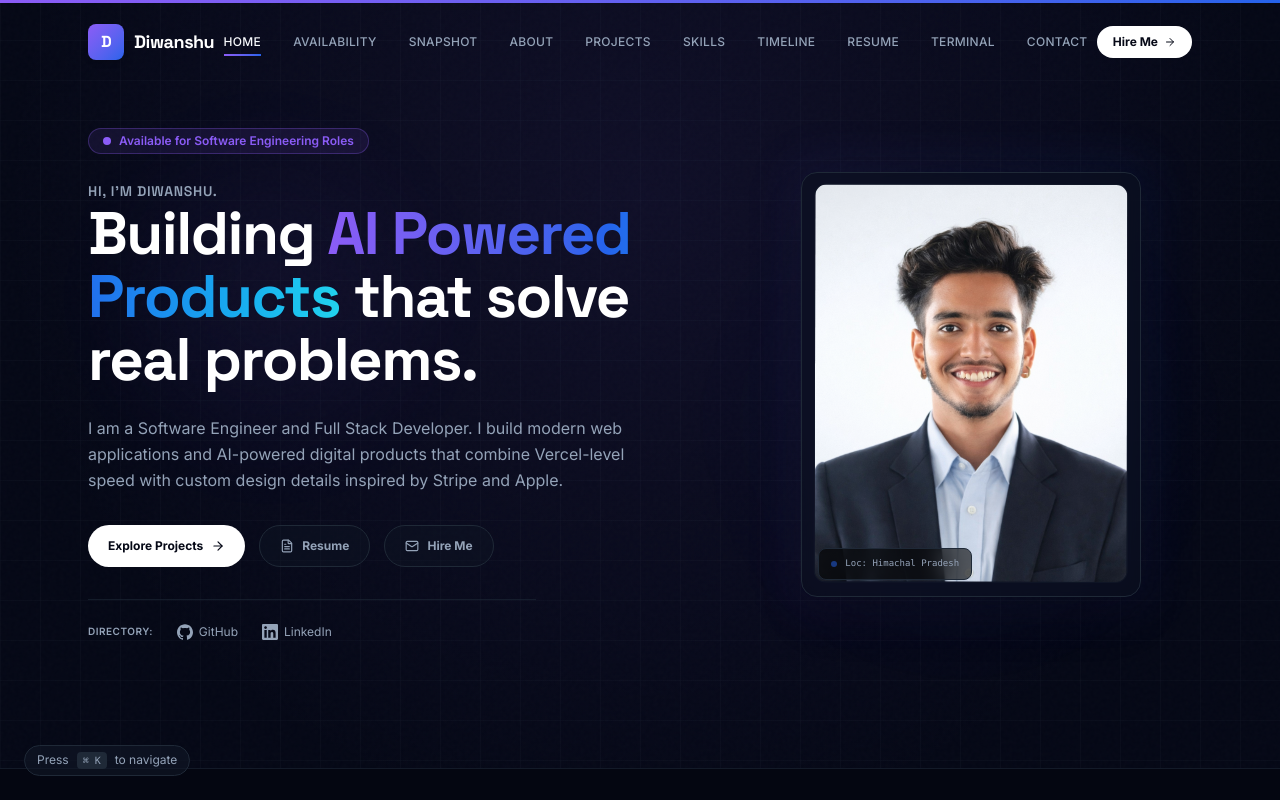
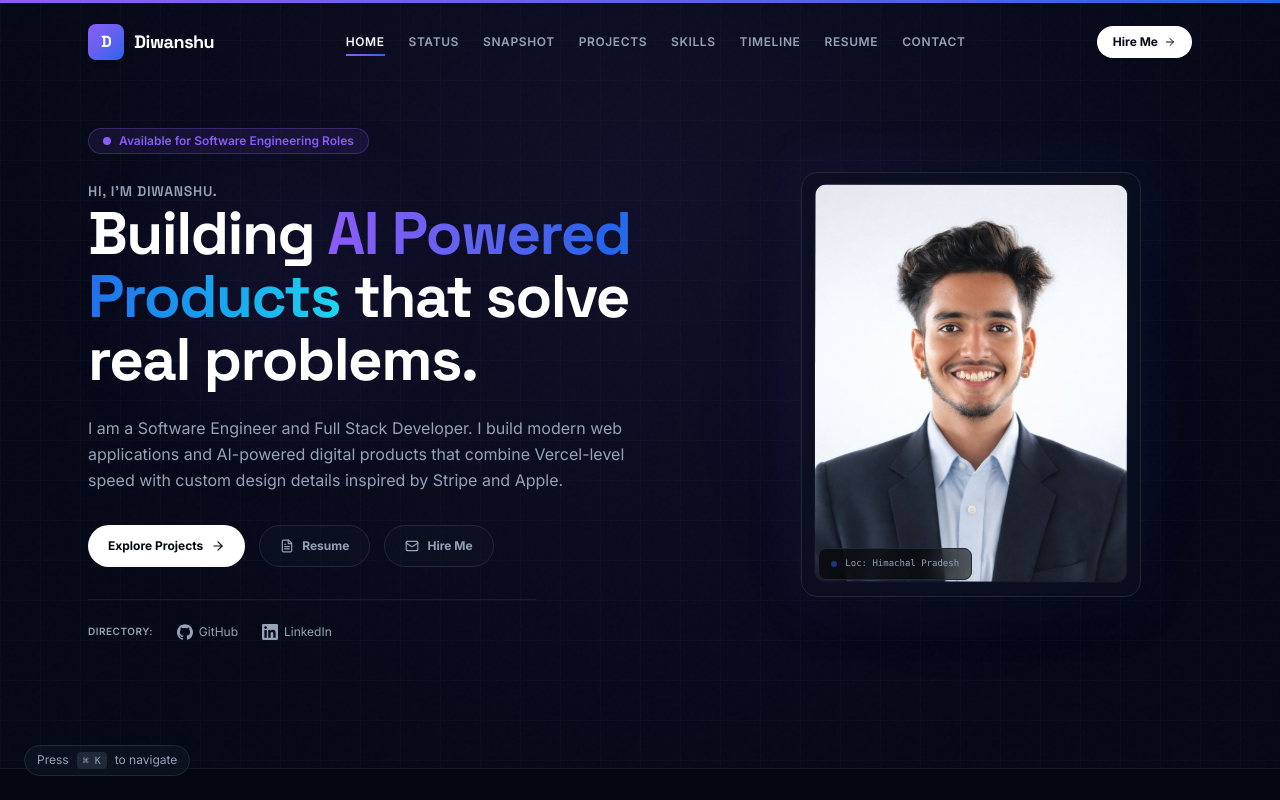
Before and after one commit to diwanshu200419-commits/portfolio, a Next.js app: page / in a window 1280 px wide. Shown: the top 800 px of the page. Built offline with nearby package versions, Linux system fonts and the light colour scheme.

Commit message:
fix: adjust navbar responsive breakpoints to xl and bento grid spans to md:col-span-2 to prevent layout squishing

```diff
--- a/src/components/Navbar.tsx
+++ b/src/components/Navbar.tsx
@@ -17,14 +17,12 @@ export default function Navbar() {
 
   const navLinks: NavLink[] = [
     { label: "Home", href: "#hero", id: "hero" },
-    { label: "Availability", href: "#availability", id: "availability" },
+    { label: "Status", href: "#availability", id: "availability" },
     { label: "Snapshot", href: "#snapshot", id: "snapshot" },
-    { label: "About", href: "#about", id: "about" },
     { label: "Projects", href: "#projects", id: "projects" },
     { label: "Skills", href: "#skills", id: "skills" },
     { label: "Timeline", href: "#timeline", id: "timeline" },
     { label: "Resume", href: "#resume", id: "resume" },
-    { label: "Terminal", href: "#terminal", id: "terminal" },
     { label: "Contact", href: "#contact", id: "contact" },
   ];
 
@@ -99,13 +97,13 @@ export default function Navbar() {
           </a>
 
           {/* Desktop Nav Links */}
-          <nav className="hidden md:flex items-center gap-8">
+          <nav className="hidden xl:flex items-center gap-6">
             {navLinks.map((link) => (
               <a
                 key={link.id}
                 href={link.href}
                 onClick={(e) => handleNavClick(e, link.id)}
-                className={`relative text-xs font-medium tracking-wide uppercase transition-colors duration-200 hover:text-text-white ${
+                className={`relative text-xs font-semibold tracking-wider uppercase transition-colors duration-200 hover:text-text-white ${
                   activeSection === link.id ? "text-text-white" : "text-text-muted"
                 }`}
               >
@@ -122,7 +120,7 @@ export default function Navbar() {
           </nav>
 
           {/* Desktop CTA */}
-          <div className="hidden md:block">
+          <div className="hidden xl:block">
             <a
               href="#contact"
               onClick={(e) => handleNavClick(e, "contact")}
@@ -136,7 +134,7 @@ export default function Navbar() {
           {/* Mobile Menu Button */}
           <button
             onClick={() => setIsOpen(!isOpen)}
-            className="rounded-lg p-1.5 text-text-muted transition-colors hover:bg-card-bg hover:text-white md:hidden"
+            className="rounded-lg p-1.5 text-text-muted transition-colors hover:bg-card-bg hover:text-white xl:hidden"
             aria-label="Toggle Navigation Menu"
           >
             {isOpen ? <X className="h-5 w-5" /> : <Menu className="h-5 w-5" />}
@@ -152,7 +150,7 @@ export default function Navbar() {
             animate={{ opacity: 1, y: 0 }}
             exit={{ opacity: 0, y: -20 }}
             transition={{ duration: 0.2 }}
-            className="fixed inset-x-0 top-[72px] z-30 border-b border-border-dark bg-primary-bg/95 p-6 shadow-2xl backdrop-blur-xl md:hidden"
+            className="fixed inset-x-0 top-[72px] z-30 border-b border-border-dark bg-primary-bg/95 p-6 shadow-2xl backdrop-blur-xl xl:hidden"
           >
             <nav className="flex flex-col gap-4">
               {navLinks.map((link) => (
--- a/src/components/ResumeSnapshot.tsx
+++ b/src/components/ResumeSnapshot.tsx
@@ -61,10 +61,9 @@ export default function ResumeSnapshot() {
           viewport={{ once: true, margin: "-100px" }}
           className="grid grid-cols-1 md:grid-cols-2 lg:grid-cols-4 gap-4"
         >
-          {/* CARD 1: Professional Summary (2 cols wide) */}
           <motion.div
             variants={cardVariants}
-            className="lg:col-span-2 relative rounded-xl border border-border-dark bg-[#0a0f1d]/50 p-6 shadow-xl backdrop-blur-sm card-border-glow flex flex-col justify-between"
+            className="md:col-span-2 lg:col-span-2 relative rounded-xl border border-border-dark bg-[#0a0f1d]/50 p-6 shadow-xl backdrop-blur-sm card-border-glow flex flex-col justify-between"
           >
             <div>
               <div className="flex items-center gap-2 mb-4">
@@ -85,10 +84,9 @@ export default function ResumeSnapshot() {
             </div>
           </motion.div>
 
-          {/* CARD 8: Resume Actions (2 cols wide) */}
           <motion.div
             variants={cardVariants}
-            className="lg:col-span-2 relative rounded-xl border border-accent-purple/20 bg-accent-purple/5 p-6 shadow-xl backdrop-blur-sm card-border-glow flex flex-col justify-between"
+            className="md:col-span-2 lg:col-span-2 relative rounded-xl border border-accent-purple/20 bg-accent-purple/5 p-6 shadow-xl backdrop-blur-sm card-border-glow flex flex-col justify-between"
           >
             <div>
               <div className="flex items-center gap-2 mb-4">
@@ -129,10 +127,9 @@ export default function ResumeSnapshot() {
             </div>
           </motion.div>
 
-          {/* CARD 2: Technical Skills (2 cols wide) */}
           <motion.div
             variants={cardVariants}
-            className="lg:col-span-2 relative rounded-xl border border-border-dark bg-[#0a0f1d]/50 p-6 shadow-xl backdrop-blur-sm card-border-glow"
+            className="md:col-span-2 lg:col-span-2 relative rounded-xl border border-border-dark bg-[#0a0f1d]/50 p-6 shadow-xl backdrop-blur-sm card-border-glow"
           >
             <div className="flex items-center gap-2 mb-5">
               <div className="rounded-lg bg-accent-blue/10 p-2 text-accent-blue">
@@ -220,10 +217,9 @@ export default function ResumeSnapshot() {
             </div>
           </motion.div>
 
-          {/* CARD 4: Featured Projects (2 cols wide) */}
           <motion.div
             variants={cardVariants}
-            className="lg:col-span-2 relative rounded-xl border border-border-dark bg-[#0a0f1d]/50 p-6 shadow-xl backdrop-blur-sm card-border-glow flex flex-col justify-between"
+            className="md:col-span-2 lg:col-span-2 relative rounded-xl border border-border-dark bg-[#0a0f1d]/50 p-6 shadow-xl backdrop-blur-sm card-border-glow flex flex-col justify-between"
           >
             <div>
               <div className="flex items-center gap-2 mb-4">
```
